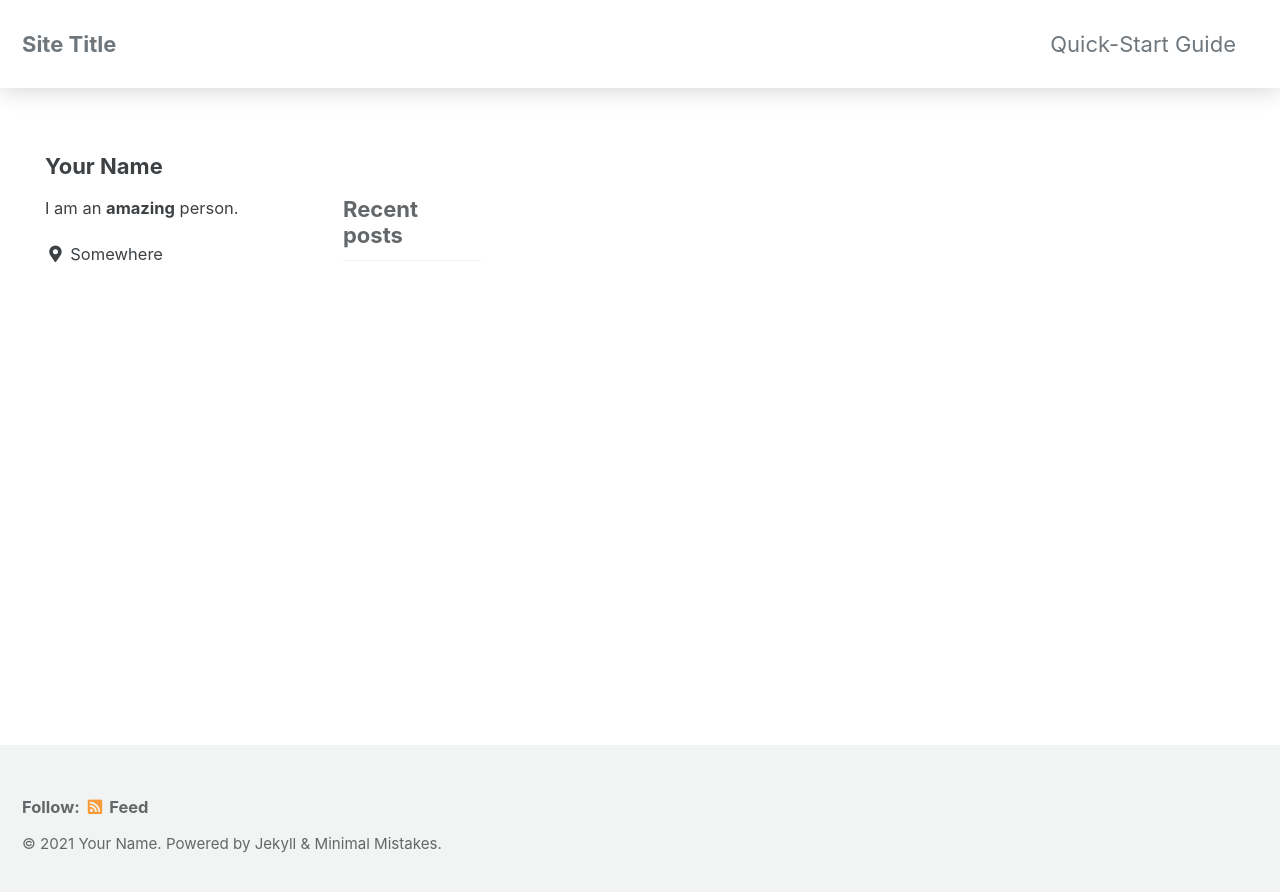
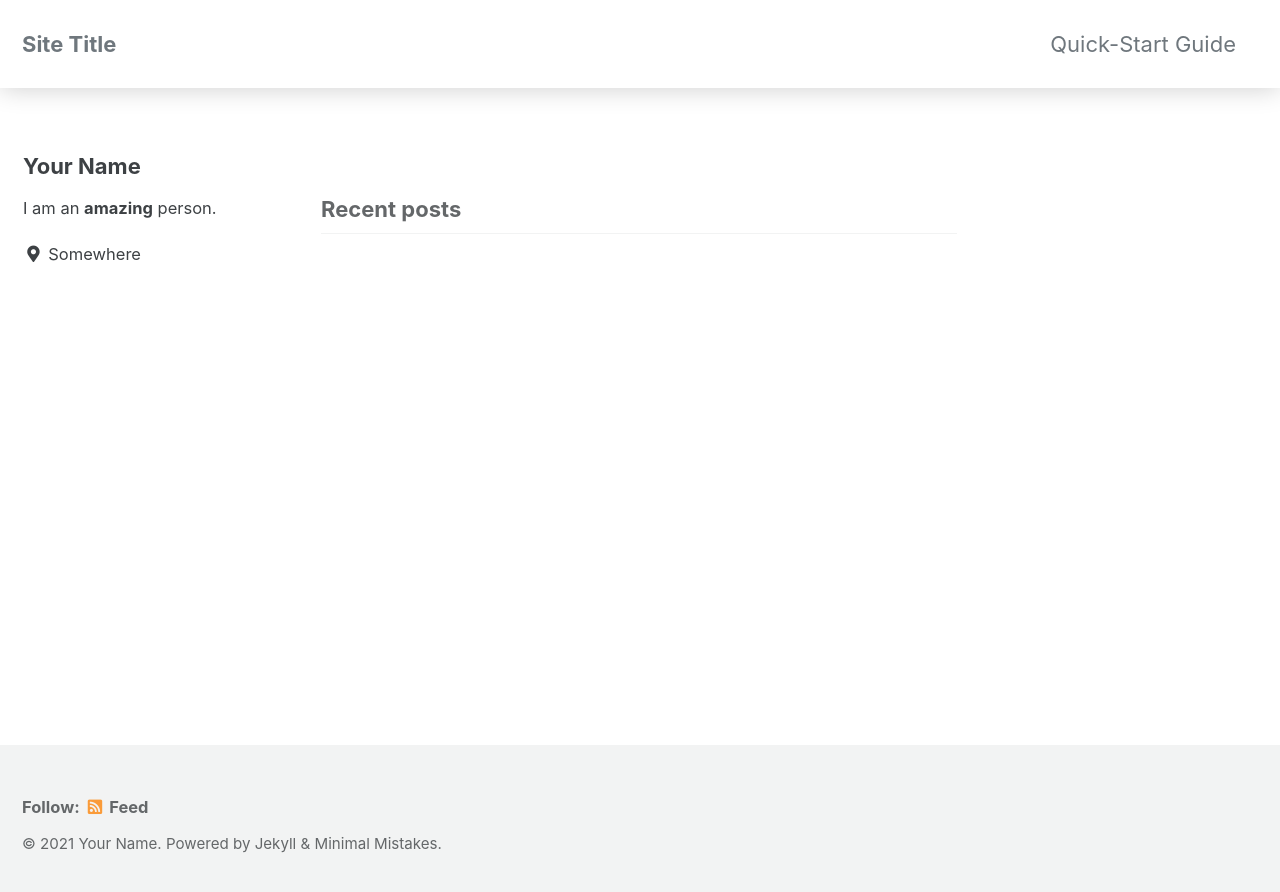
Before and after one commit to BOBDevStudio/Minimal-Mistakes-Fork-Theme, a Jekyll site: the page built from index.html, in a window 1280 px wide. Shown: the top 892 px of the page. Built offline with Jekyll 4.4.1, drawn with Linux system fonts in a browser that asks for light colours; cached includes are drawn as plain includes; the list of posts is cut into pages by our own code.

Commit message:
Updated _bob-custom-edits.scss

```diff
--- a/_sass/minimal-mistakes/_bob-custom-edits.scss
+++ b/_sass/minimal-mistakes/_bob-custom-edits.scss
@@ -15,10 +15,10 @@
     padding-right: 1em;
 
     main {
-      height: auto;
-      width: auto;
-      margin: unset;
-      padding: unset;
+      height: 100% !important;
+      width: 100% !important;
+      margin: unset !important;
+      padding: unset !important;
       display: inline-flex;
       flex-direction: row;
       flex-wrap: nowrap;
```
